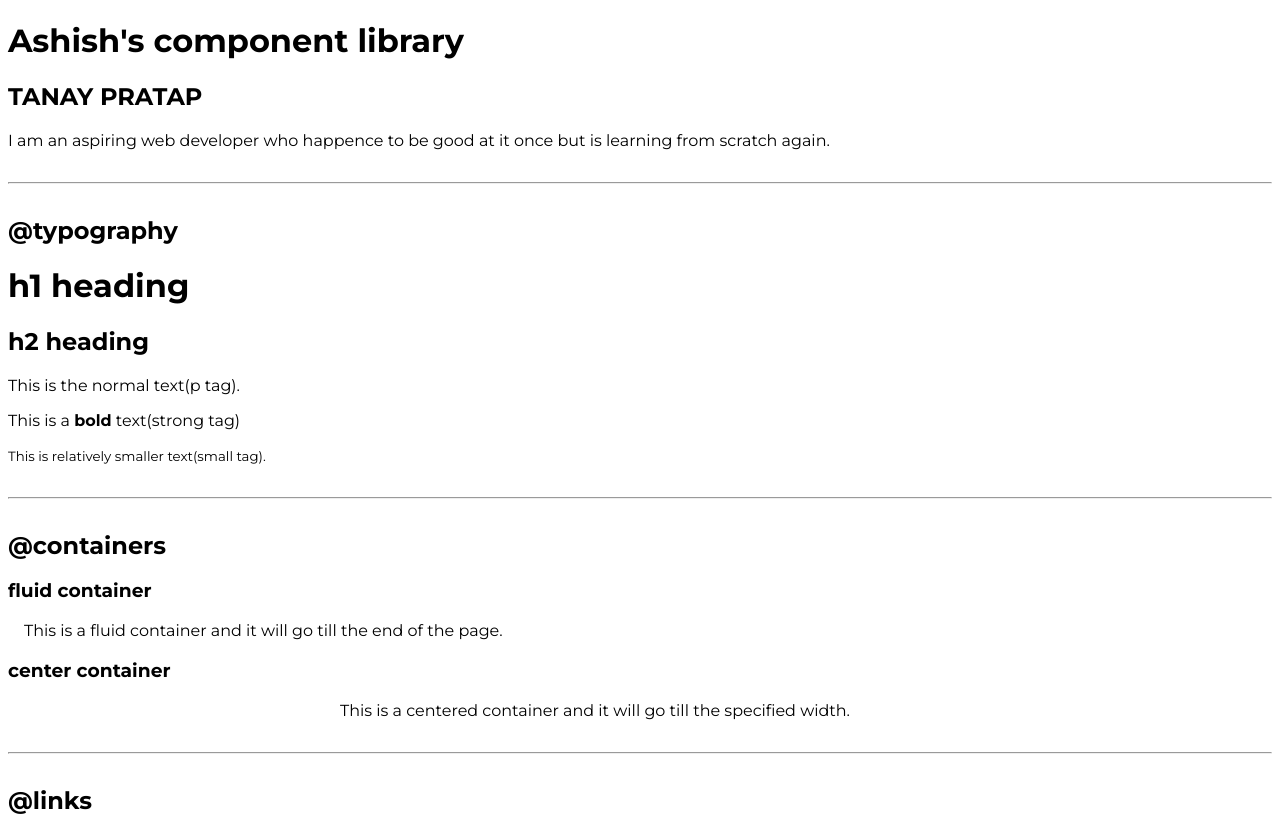
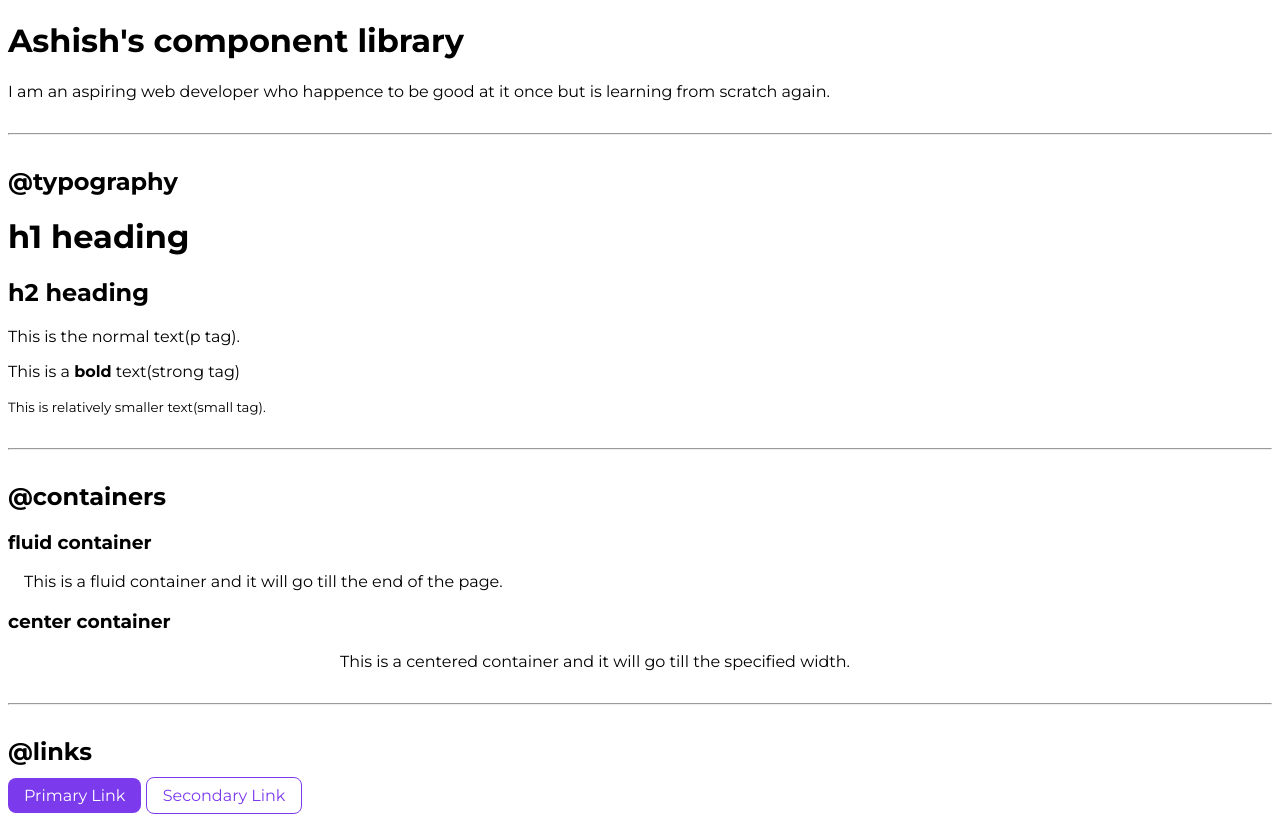
Before and after one commit to tiwariraw/Ashish-level0-neog, a plain HTML site: page index.html in a window 1280 px wide. Shown: the top 818 px of the page. Drawn offline with Linux system fonts and the light colour scheme.

Commit message:
level0 2nd commit undone

```diff
--- a/index.html
+++ b/index.html
@@ -19,7 +19,6 @@
 
 <body>
     <h1>Ashish's component library</h1>
-    <h2>TANAY PRATAP</h2>
     <!-- way 2: style="color: aqua;" -->
     <p>I am an aspiring web developer who happence to be good at it once but is learning from scratch again.</p>
     <hr>
```
